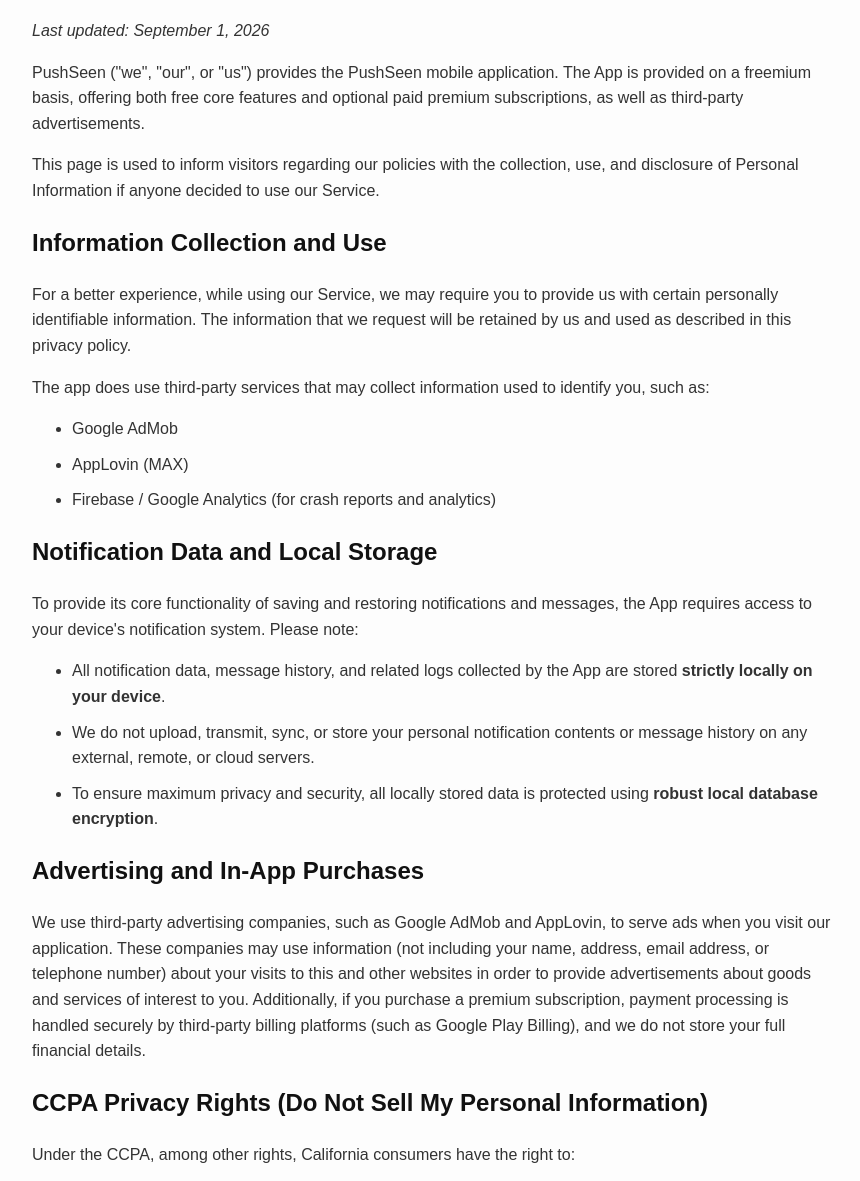
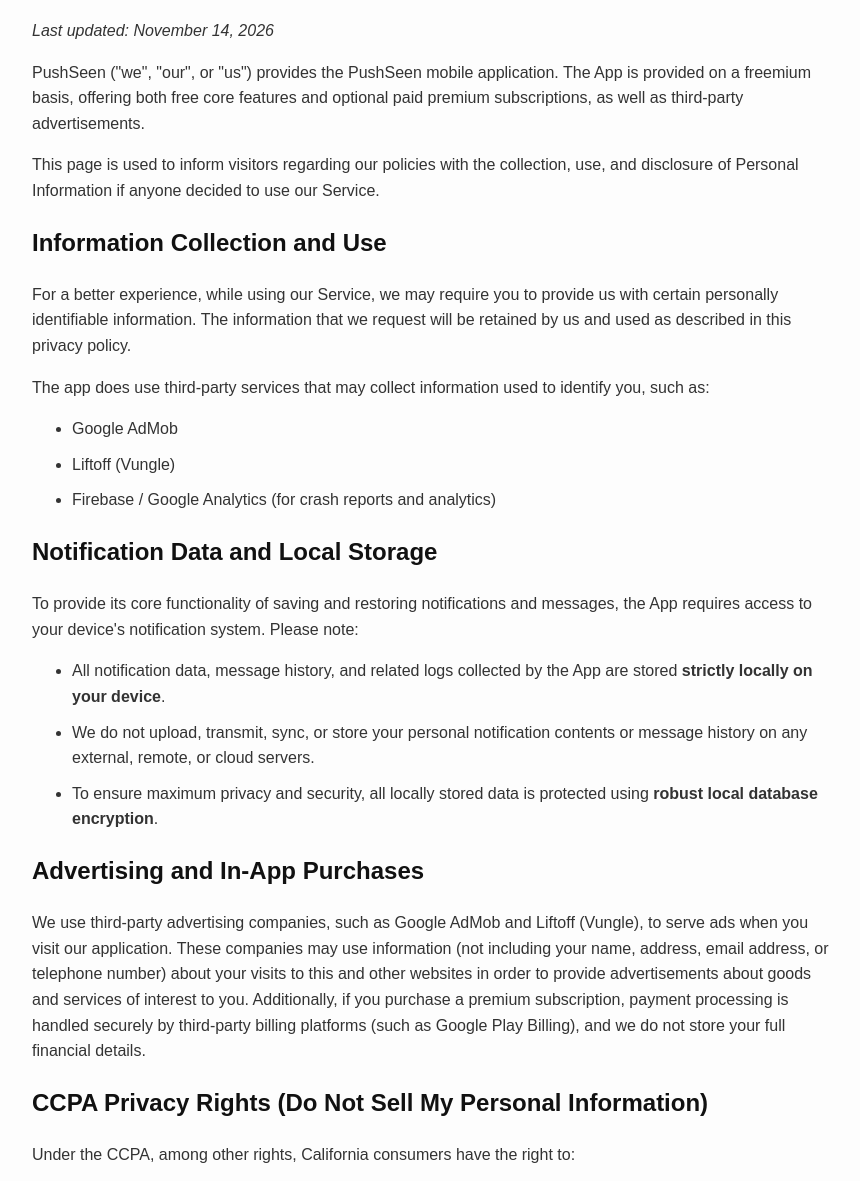
Before and after one commit to scriptinua/my-PushSeen-docs, a plain HTML site: page privacy.html in a window 1280 px wide. Shown: the part 108-1289 px from the top of the page, without its empty margins (208-1068 px from the left). Drawn offline with Linux system fonts and the light colour scheme.

Commit message:
Update privacy.html

```diff
--- a/privacy.html
+++ b/privacy.html
@@ -13,7 +13,7 @@
 </head>
 <body>
     <h1>Privacy Policy for PushSeen</h1>
-    <p><em>Last updated: September 1, 2026</em></p>
+    <p><em>Last updated: November 14, 2026</em></p>
 
     <p>PushSeen ("we", "our", or "us") provides the PushSeen mobile application. The App is provided on a freemium basis, offering both free core features and optional paid premium subscriptions, as well as third-party advertisements.</p>
 
@@ -24,7 +24,7 @@
     <p>The app does use third-party services that may collect information used to identify you, such as:</p>
     <ul>
         <li>Google AdMob</li>
-        <li>AppLovin (MAX)</li>
+        <li>Liftoff (Vungle)</li>
         <li>Firebase / Google Analytics (for crash reports and analytics)</li>
     </ul>
 
@@ -37,7 +37,7 @@
     </ul>
 
     <h2>Advertising and In-App Purchases</h2>
-    <p>We use third-party advertising companies, such as Google AdMob and AppLovin, to serve ads when you visit our application. These companies may use information (not including your name, address, email address, or telephone number) about your visits to this and other websites in order to provide advertisements about goods and services of interest to you. Additionally, if you purchase a premium subscription, payment processing is handled securely by third-party billing platforms (such as Google Play Billing), and we do not store your full financial details.</p>
+    <p>We use third-party advertising companies, such as Google AdMob and Liftoff (Vungle), to serve ads when you visit our application. These companies may use information (not including your name, address, email address, or telephone number) about your visits to this and other websites in order to provide advertisements about goods and services of interest to you. Additionally, if you purchase a premium subscription, payment processing is handled securely by third-party billing platforms (such as Google Play Billing), and we do not store your full financial details.</p>
 
     <h2>CCPA Privacy Rights (Do Not Sell My Personal Information)</h2>
     <p>Under the CCPA, among other rights, California consumers have the right to:</p>
@@ -49,7 +49,7 @@
     <p>If you make a request, we have one month to respond to you. If you would like to exercise any of these rights, please contact us.</p>
 
     <h2>Data Deletion Requests</h2>
-    <p>You have the right to request the deletion of any personal data collected through your use of the App. Because all notification history and messages are stored <strong>strictly locally on your device</strong>, you can delete them at any time directly within the App or by uninstalling it. For data collected by third-party advertising networks (such as Google AdMob or AppLovin), such data is managed by respective platforms in accordance with their privacy policies. To request data deletion or manage ad preferences regarding third-party networks, please contact us at <strong>scriptinua@gmail.com</strong> or refer to your device's ad settings.</p>
+    <p>You have the right to request the deletion of any personal data collected through your use of the App. Because all notification history and messages are stored <strong>strictly locally on your device</strong>, you can delete them at any time directly within the App or by uninstalling it. For data collected by third-party advertising networks (such as Google AdMob or Liftoff), such data is managed by respective platforms in accordance with their privacy policies. To request data deletion or manage ad preferences regarding third-party networks, please contact us at <strong>scriptinua@gmail.com</strong> or refer to your device's ad settings.</p>
 
     <h2>Security</h2>
     <p>We value your trust in providing us your Personal Information, thus we are striving to use commercially acceptable means of protecting it. But remember that no method of transmission over the internet, or method of electronic storage is 100% secure and reliable, and we cannot guarantee its absolute security.</p>
```
